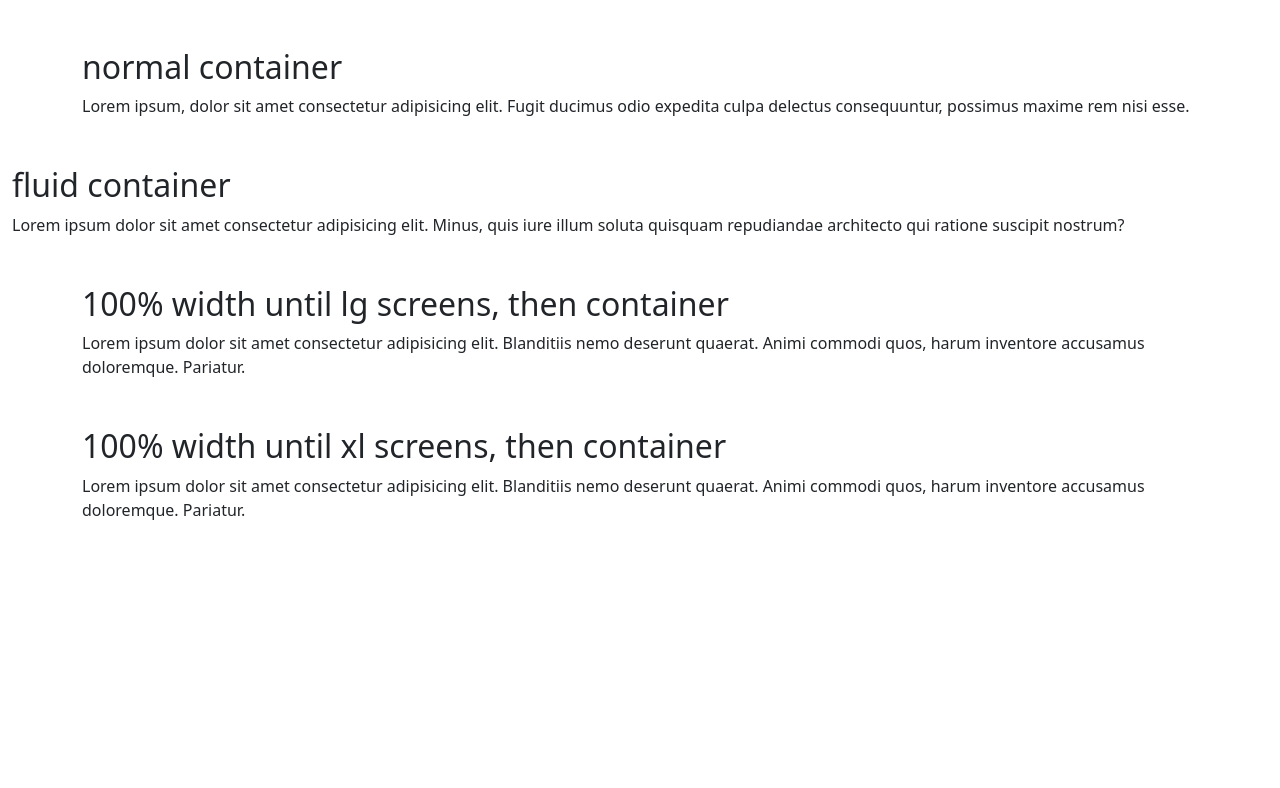
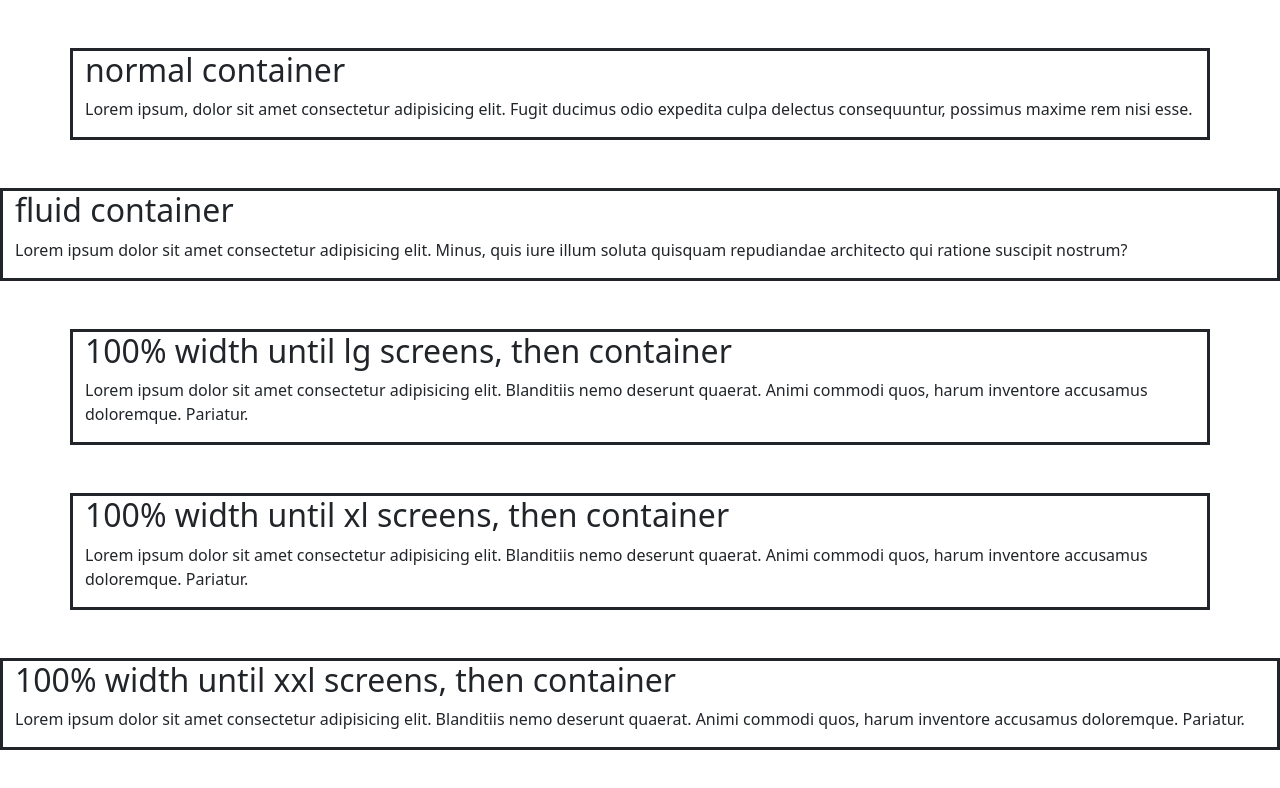
Before and after one commit to dannyhma/Bootstrap, a website: page site/basic/containers.html in a window 1280 px wide. Drawn offline with nearby package versions, Linux system fonts and the light colour scheme.

Commit message:
update code

```diff
--- a/site/basic/containers.html
+++ b/site/basic/containers.html
@@ -6,11 +6,16 @@
   <meta name="viewport" content="width=device-width, initial-scale=1.0" />
   <link href="https://cdn.jsdelivr.net/npm/bootstrap@5.1.3/dist/css/bootstrap.min.css" rel="stylesheet"
     integrity="sha384-1BmE4kWBq78iYhFldvKuhfTAU6auU8tT94WrHftjDbrCEXSU1oBoqyl2QvZ6jIW3" crossorigin="anonymous">
+  <style>
+    .bordered {
+      border: solid;
+    }
+  </style>
   <title>Containers</title>
 </head>
 
 <body>
-  <div class="container my-5">
+  <div class="container my-5 bordered">
     <h2>normal container</h2>
     <p>
       Lorem ipsum, dolor sit amet consectetur adipisicing elit. Fugit ducimus
@@ -19,7 +24,7 @@
     </p>
   </div>
 
-  <div class="container-fluid">
+  <div class="container-fluid bordered">
     <h2>fluid container</h2>
     <p>
       Lorem ipsum dolor sit amet consectetur adipisicing elit. Minus, quis
@@ -28,7 +33,7 @@
     </p>
   </div>
 
-  <div class="container-lg my-5">
+  <div class="container-lg my-5 bordered">
     <h2>100% width until lg screens, then container</h2>
     <p>
       Lorem ipsum dolor sit amet consectetur adipisicing elit. Blanditiis nemo
@@ -37,8 +42,17 @@
     </p>
   </div>
 
-  <div class="container-xl my-5">
+  <div class="container-xl my-5 bordered">
     <h2>100% width until xl screens, then container</h2>
+    <p>
+      Lorem ipsum dolor sit amet consectetur adipisicing elit. Blanditiis nemo
+      deserunt quaerat. Animi commodi quos, harum inventore accusamus
+      doloremque. Pariatur.
+    </p>
+  </div>
+
+  <div class="container-xxl my-5 bordered">
+    <h2>100% width until xxl screens, then container</h2>
     <p>
       Lorem ipsum dolor sit amet consectetur adipisicing elit. Blanditiis nemo
       deserunt quaerat. Animi commodi quos, harum inventore accusamus
```
